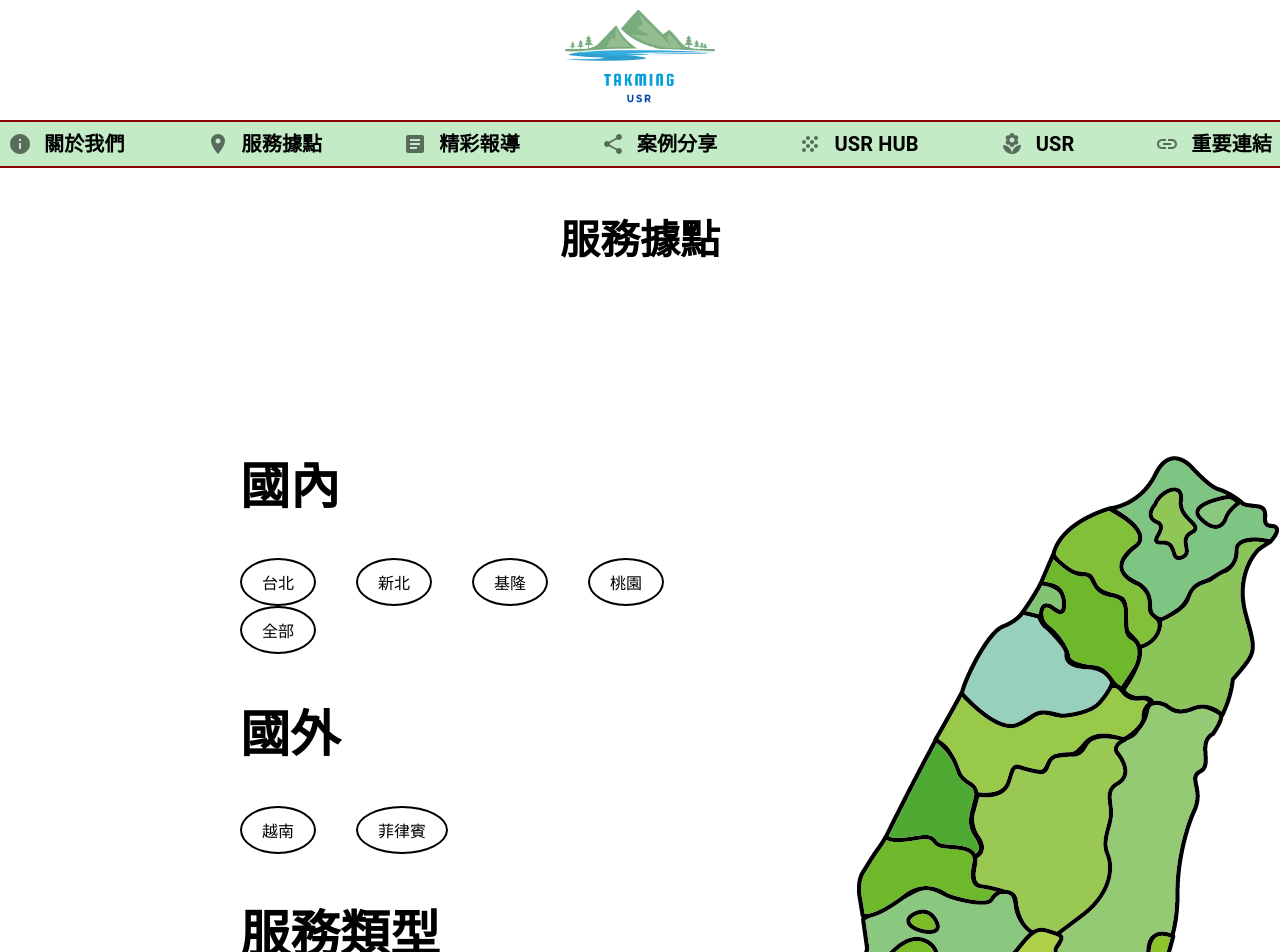
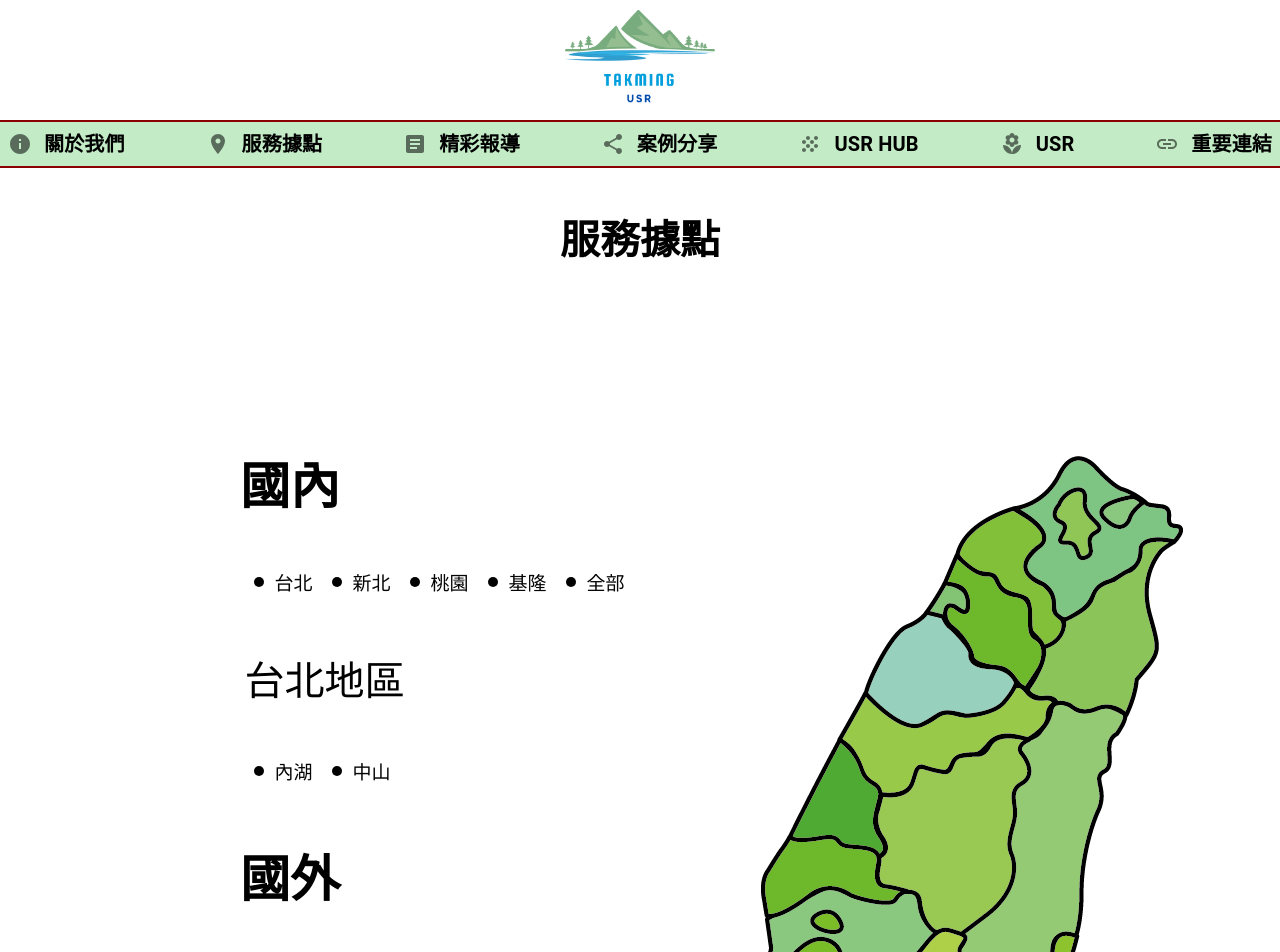
Before and after one commit to suenyong/usr-takming, a React (Create React App) app: page /Service in a window 1280 px wide. Shown: the top 952 px of the page. Built offline with nearby package versions, Linux system fonts and the light colour scheme.

Commit message:
Service按鈕更新

```diff
--- a/src/web/module/about_us/screens/Service.jsx
+++ b/src/web/module/about_us/screens/Service.jsx
@@ -47,64 +47,13 @@ export default function Service() {
         description: '一些描述內容.................',
     },
 ];
+const [selectedContent, setSelectedContent] = useState('content1');
 
-const [anchorEl, setAnchorEl] = useState(null);
-const [menuItems, setMenuItems] = useState([]);
+    const handleButtonClick = (contentId) => {
+        setSelectedContent(contentId);
 
-const handleButtonClick = (event) => {
-  const { name } = event.currentTarget;
-  setMenuItems(getMenuItemsByLocation(name));
-  setAnchorEl(event.currentTarget);
-};
+    };
 
-const handleClose = () => {
-  setAnchorEl(null);
-};
-
-const getMenuItemsByLocation = (location) => {
-  // 根據不同的據點選項返回相對應的選單內容
-  switch (location) {
-    case '菲律賓':
-      return [
-        { label: '德明科大連續 12 年「菲律賓-聖誕鞋盒活動」 永續播愛不間斷', url: 'https://manner.takming.edu.tw/var/file/8/1008/img/14/548951769.pdf' },
-      ];
-    case '台北':
-      return [
-        { label: '德明科大辦理「弱勢關懷課輔」十四年不間斷', url: 'https://manner.takming.edu.tw/var/file/8/1008/img/14/698511545.pdf' },
-        { label: '德明科大辦理「2020 歡樂聖誕~街友服務」活動', url: 'https://manner.takming.edu.tw/var/file/8/1008/img/14/428844962.pdf' },
-        { label: '德明科大辦理「2020 聖誕宅急便」活動', url: 'https://manner.takming.edu.tw/var/file/8/1008/img/14/636127978.pdf' },
-        { label: '德明科大舉辦「動物保護志工培訓」活動', url: 'https://manner.takming.edu.tw/var/file/8/1008/img/14/411489015.pdf' },
-        { label: '德明科大辦理「109 年度第三季博愛慶生會」服務活動', url: 'http://manner.takming.edu.tw/var/file/8/1008/img/14/986341926.pdf' },
-        { label: '德明科大辦理「來去德明彬彬ㄅ一ㄤˋㄅ一ㄤˋ」生態 暨社團教學活動', url: 'http://manner.takming.edu.tw/var/file/8/1008/img/14/186449923.pdf' },
-        { label: '德明科大辦理「109 年白石湖生態營」活動', url: 'https://manner.takming.edu.tw/var/file/8/1008/img/14/144581186.pdf' },
-        { label: '德明科大辦理 109 年度「文湖國小生態教學」活動', url: 'https://manner.takming.edu.tw/var/file/8/1008/img/14/384592079.pdf' },
-      ];
-    case '新北':
-      return [
-        { label: '德明科大 學務處舉辦 109 年度大學社會責任實踐基地-忠治「部落.愛轉動」 成果發表會', url: 'http://manner.takming.edu.tw/var/file/8/1008/img/14/625052883.pdf' },
-        { label: '德明科大舉辦 109 年度大學社會責任實踐基地-忠治「部落.愛轉動」 暑期夏令營 ', url: 'http://manner.takming.edu.tw/var/file/8/1008/img/14/709433889.pdf' },
-        { label: '德明科大學務處舉辦 109 年橫山國小 「暑期-環教、理財、品格、創意夏令營」', url: 'http://manner.takming.edu.tw/var/file/8/1008/img/14/125978186.pdf' },
-      ];
-    case '全部':
-      return [
-        { label: '德明科大連續 12 年「菲律賓-聖誕鞋盒活動」 永續播愛不間斷', url: 'https://manner.takming.edu.tw/var/file/8/1008/img/14/548951769.pdf' },
-        { label: '德明科大辦理「弱勢關懷課輔」十四年不間斷', url: 'https://manner.takming.edu.tw/var/file/8/1008/img/14/698511545.pdf' },
-        { label: '德明科大辦理「2020 歡樂聖誕~街友服務」活動', url: 'https://manner.takming.edu.tw/var/file/8/1008/img/14/428844962.pdf' },
-        { label: '德明科大辦理「2020 聖誕宅急便」活動', url: 'https://manner.takming.edu.tw/var/file/8/1008/img/14/636127978.pdf' },
-        { label: '德明科大舉辦「動物保護志工培訓」活動', url: 'https://manner.takming.edu.tw/var/file/8/1008/img/14/411489015.pdf' },
-        { label: '德明科大辦理「109 年度第三季博愛慶生會」服務活動', url: 'http://manner.takming.edu.tw/var/file/8/1008/img/14/986341926.pdf' },
-        { label: '德明科大辦理「來去德明彬彬ㄅ一ㄤˋㄅ一ㄤˋ」生態 暨社團教學活動', url: 'http://manner.takming.edu.tw/var/file/8/1008/img/14/186449923.pdf' },
-        { label: '德明科大辦理「109 年白石湖生態營」活動', url: 'https://manner.takming.edu.tw/var/file/8/1008/img/14/144581186.pdf' },
-        { label: '德明科大辦理 109 年度「文湖國小生態教學」活動', url: 'https://manner.takming.edu.tw/var/file/8/1008/img/14/384592079.pdf' },
-        { label: '德明科大 學務處舉辦 109 年度大學社會責任實踐基地-忠治「部落.愛轉動」 成果發表會', url: 'http://manner.takming.edu.tw/var/file/8/1008/img/14/625052883.pdf' },
-        { label: '德明科大舉辦 109 年度大學社會責任實踐基地-忠治「部落.愛轉動」 暑期夏令營 ', url: 'http://manner.takming.edu.tw/var/file/8/1008/img/14/709433889.pdf' },
-        { label: '德明科大學務處舉辦 109 年橫山國小 「暑期-環教、理財、品格、創意夏令營」', url: 'http://manner.takming.edu.tw/var/file/8/1008/img/14/125978186.pdf' },
-      ];
-    // ...其他據點選項的處理
-    default:
-      return [];
-  }
-};
   return (
     <>
     <div className="service-container">
@@ -112,50 +61,183 @@ const getMenuItemsByLocation = (location) => {
       <div className="service-content">
       <div className="service-text">
           <h1 className="service-heading">國內</h1>
-          <div className="button-container">
-          <button
-              className="service-button"
-              name="台北"
-              onClick={handleButtonClick}
-              aria-controls="location-menu"
-              aria-haspopup="true"
-            >
-              台北
-            </button>
-            <button
-              className="service-button"
-              name="新北"
-              onClick={handleButtonClick}
-              aria-controls="location-menu"
-              aria-haspopup="true"
-            >
-              新北
-            </button>
-            <button className="service-button">基隆</button>
-            <button className="service-button">桃園</button>
-            <button
-              className="service-button"
-              name="全部"
-              onClick={handleButtonClick}
-              aria-controls="location-menu"
-              aria-haspopup="true"
-            >
-              全部
-            </button>
+          <div className="button_HUB">
+                <button className="btu_stlyes" onClick={() => handleButtonClick('content1')}>
+                    <div className="color_circle1"></div>
+                    <div className="button_text" >台北</div>
+                </button>
+                <button className="btu_stlyes" onClick={() => handleButtonClick('content2')}>
+                    <div className="color_circle1"></div>
+                    <div className="button_text">新北</div>
+                </button>
+                <button className="btu_stlyes" onClick={() => handleButtonClick('content3')}>
+                    <div className="color_circle1"></div>
+                    <div className="button_text">桃園</div>
+                </button>
+                <button className="btu_stlyes" onClick={() => handleButtonClick('content4')}>
+                    <div className="color_circle1"></div>
+                    <div className="button_text">基隆</div>
+                </button>
+                <button className="btu_stlyes" onClick={() => handleButtonClick('content5')}>
+                    <div className="color_circle1"></div>
+                    <div className="button_text">全部</div>
+                </button>
           </div>
+            {selectedContent === 'content1' && (
+              <div className="p_USRHUB" style={{ fontSize: "20px", fontFamily: "Arial, sans-serif", }}>
+                <p style={{ fontSize: "40px" }}>台北地區</p>
+                <div className="button_container">
+                <button className="btu_stlyes" onClick={() => handleButtonClick('content6')}>
+                  <div className="color_circle1"></div>
+                  <div className="button_text">內湖</div>
+                </button>
+                <button className="btu_stlyes" onClick={() => handleButtonClick('content7')}>
+                  <div className="color_circle1"></div>
+                  <div className="button_text">中山</div>
+                </button>
+              </div>
+              </div>
+            )}
+            {selectedContent === 'content2' && (
+              <div className="p_USRHUB" style={{ fontSize: "20px", fontFamily: "Arial, sans-serif", }}>
+                <p style={{ fontSize: "40px" }}>新北地區</p>
+                <div className="button_container">
+                <button className="btu_stlyes" onClick={() => handleButtonClick('content8')}>
+                  <div className="color_circle1"></div>
+                  <div className="button_text">烏來</div>
+                </button>
+                <button className="btu_stlyes" onClick={() => handleButtonClick('content9')}>
+                  <div className="color_circle1"></div>
+                  <div className="button_text">三芝</div>
+                </button>
+              </div>
+              </div>
+            )}
+            {selectedContent === 'content5' && (
+              <div className="p_USRHUB" style={{ fontSize: "20px", fontFamily: "Arial, sans-serif", }}>
+                <p style={{ fontSize: "40px" }}>全部地區</p>
+                <div className="button_container">
+                <button className="btu_stlyes" onClick={() => handleButtonClick('content6')}>
+                  <div className="color_circle1"></div>
+                  <div className="button_text">內湖</div>
+                </button>
+                <button className="btu_stlyes" onClick={() => handleButtonClick('content7')}>
+                  <div className="color_circle1"></div>
+                  <div className="button_text">中山</div>
+                </button>
+                <button className="btu_stlyes" onClick={() => handleButtonClick('content8')}>
+                  <div className="color_circle1"></div>
+                  <div className="button_text">烏來</div>
+                </button>
+                <button className="btu_stlyes" onClick={() => handleButtonClick('content9')}>
+                  <div className="color_circle1"></div>
+                  <div className="button_text">三芝</div>
+                </button>
+              </div>
+              </div>
+            )}
+            {selectedContent === 'content6' && (
+             <div>
+             <p style={{ fontSize: "40px", textAlign: "left", marginLeft: "50px" }}>服務足跡</p>
+             <div style={{ textAlign: "left", marginLeft: "50px" }}>
+                <a href="https://manner.takming.edu.tw/var/file/8/1008/img/14/698511545.pdf" target="_blank" rel="noopener noreferrer">
+                  德明科大辦理「弱勢關懷課輔」十四年不間斷
+                </a>
+              </div>
+              <div style={{ textAlign: "left", marginLeft: "50px" }}>
+                <a href="https://manner.takming.edu.tw/var/file/8/1008/img/14/428844962.pdf" target="_blank" rel="noopener noreferrer">
+                  德明科大辦理「2020 歡樂聖誕~街友服務」活動
+                </a>
+              </div>
+            <div style={{ textAlign: "left", marginLeft: "50px" }}>
+             <a href="https://manner.takming.edu.tw/var/file/8/1008/img/14/636127978.pdf" target="_blank" rel="noopener noreferrer">
+             德明科大辦理「2020 聖誕宅急便」活動
+             </a>
+             </div>
+             <div style={{ textAlign: "left", marginLeft: "50px" }}>
+             <a href="https://manner.takming.edu.tw/var/file/8/1008/img/14/411489015.pdf" target="_blank" rel="noopener noreferrer">
+             德明科大舉辦「動物保護志工培訓」活動
+             </a>
+             </div>
+             <div style={{ textAlign: "left", marginLeft: "50px" }}>
+             <a href="http://manner.takming.edu.tw/var/file/8/1008/img/14/186449923.pdf" target="_blank" rel="noopener noreferrer">
+             德明科大辦理「來去德明彬彬ㄅ一ㄤˋㄅ一ㄤˋ」生態 暨社團教學活動
+             </a>
+             </div>
+             <div style={{ textAlign: "left", marginLeft: "50px" }}>
+             <a href="https://manner.takming.edu.tw/var/file/8/1008/img/14/144581186.pdf" target="_blank" rel="noopener noreferrer">
+             德明科大辦理「109 年白石湖生態營」活動
+             </a>
+             </div>
+             <div style={{ textAlign: "left", marginLeft: "50px" }}>
+             <a href="https://manner.takming.edu.tw/var/file/8/1008/img/14/384592079.pdf" target="_blank" rel="noopener noreferrer">
+             德明科大辦理 109 年度「文湖國小生態教學」活動
+             </a>
+             </div>
+           </div>
+
+
+            )}
+            {selectedContent === 'content7' && (
+             <div>
+             <p style={{ fontSize: "40px", textAlign: "left", marginLeft: "50px" }}>服務足跡</p>
+             <div style={{ textAlign: "left", marginLeft: "50px" }}>
+                <a href="http://manner.takming.edu.tw/var/file/8/1008/img/14/986341926.pdf" target="_blank" rel="noopener noreferrer">
+                德明科大辦理「109 年度第三季博愛慶生會」服務活動
+                </a>
+              </div>
+           </div>
+            )}
+
+            {selectedContent === 'content8' && (
+             <div>
+             <p style={{ fontSize: "40px", textAlign: "left", marginLeft: "50px" }}>服務足跡</p>
+             <div style={{ textAlign: "left", marginLeft: "50px" }}>
+                <a href="http://manner.takming.edu.tw/var/file/8/1008/img/14/625052883.pdf" target="_blank" rel="noopener noreferrer">
+                德明科大 學務處舉辦 109 年度大學社會責任實踐基地-忠治「部落.愛轉動」 成果發表會
+                </a>
+              </div>
+              <div style={{ textAlign: "left", marginLeft: "50px" }}>
+                <a href="http://manner.takming.edu.tw/var/file/8/1008/img/14/709433889.pdf" target="_blank" rel="noopener noreferrer">
+                德明科大舉辦 109 年度大學社會責任實踐基地-忠治「部落.愛轉動」 暑期夏令營
+                </a>
+              </div>
+           </div>
+            )}
+
+            {selectedContent === 'content9' && (
+             <div>
+             <p style={{ fontSize: "40px", textAlign: "left", marginLeft: "50px" }}>服務足跡</p>
+             <div style={{ textAlign: "left", marginLeft: "50px" }}>
+                <a href="http://manner.takming.edu.tw/var/file/8/1008/img/14/125978186.pdf" target="_blank" rel="noopener noreferrer">
+                德明科大學務處舉辦 109 年橫山國小 「暑期-環教、理財、品格、創意夏令營」
+                </a>
+              </div>
+           </div>
+            )}
+
           <h1 className="service-heading">國外</h1>
-          <div className="button-container">
-            <button className="service-button">越南</button>
-            <button
-              className="service-button"
-              name="菲律賓"
-              onClick={handleButtonClick}
-              aria-controls="location-menu"
-              aria-haspopup="true"
-            >
-              菲律賓
-            </button>
+          <div className="button_HUB">
+                <button className="btu_stlyes" onClick={() => handleButtonClick('content10')}>
+                    <div className="color_circle1"></div>
+                    <div className="button_text" >越南</div>
+                </button>
+                <button className="btu_stlyes" onClick={() => handleButtonClick('content11')}>
+                    <div className="color_circle1"></div>
+                    <div className="button_text">菲律賓</div>
+                </button>
           </div>
+
+          {selectedContent === 'content11' && (
+             <div>
+             <p style={{ fontSize: "40px", textAlign: "left", marginLeft: "50px" }}>服務足跡</p>
+             <div style={{ textAlign: "left", marginLeft: "50px" }}>
+                <a href="https://manner.takming.edu.tw/var/file/8/1008/img/14/548951769.pdf" target="_blank" rel="noopener noreferrer">
+                德明科大連續 12 年「菲律賓-聖誕鞋盒活動」 永續播愛不間斷
+                </a>
+              </div>
+           </div>
+            )}
           <h1 className="service-heading">服務類型</h1>
             <div className="button-row">
               <button className="service-button">國際關懷</button>
@@ -174,6 +256,14 @@ const getMenuItemsByLocation = (location) => {
         </div>
       <img src={tw} alt="台灣拚完圖片" className="service-image" />
       </div>
+      {selectedContent === 'content1' && (
+        <div className="p_USRHUB" style={{ fontSize: "20px", fontFamily: "Arial, sans-serif", }}>
+        <button className="btu_stlyes" onClick={() => handleButtonClick('content6')}>
+            <div className="color_circle1"></div>
+            <div className="button_text" >內湖</div>
+        </button>
+        </div>
+      )}
 
       <div className="hr-line"></div>
             <div className="boxA">
@@ -194,7 +284,7 @@ const getMenuItemsByLocation = (location) => {
                   <Button size="large">閱讀更多</Button>
               </Card>
           ))}</div>
-      <Menu
+      {/* <Menu
         id="location-menu"
         anchorEl={anchorEl}
         keepMounted
@@ -208,7 +298,7 @@ const getMenuItemsByLocation = (location) => {
             </Link>
           </MenuItem>
         ))}
-      </Menu>
+      </Menu> */}
     </div>
 
      <Contact />
--- a/src/web/module/about_us/styles/Service.css
+++ b/src/web/module/about_us/styles/Service.css
@@ -119,3 +119,45 @@
   color: #0e11e9; /* 已訪問連結的顏色 */
   text-decoration: none; /* 移除下劃線 */
 }
+
+/* 以下是塞選按鈕 */
+.p_USRHUB{
+  margin: 10%;
+  text-align: left;
+}
+
+.button_HUB{
+  display: flex;
+  margin-left: 10%;
+  margin-top: 0;
+}
+
+.btu_stlyes {
+  display: flex;
+  align-items: center;
+  background-color: #ffffff;
+  border: none;
+  padding: 10px;
+  cursor: pointer;
+}
+
+.color_circle1 {
+  width: 10px;
+  height: 10px;
+  border-radius: 50%;
+  background-color: #000000;
+  margin-right: 10px;
+}
+
+.button_text {
+  color: #040404;
+  font-size: 19px;
+}
+
+.btu_stlyes.selected .color_circle {
+  background-color: #ff0000; /* 选中状态的颜色 */
+}
+
+.button_container {
+  display: flex;
+}
```
